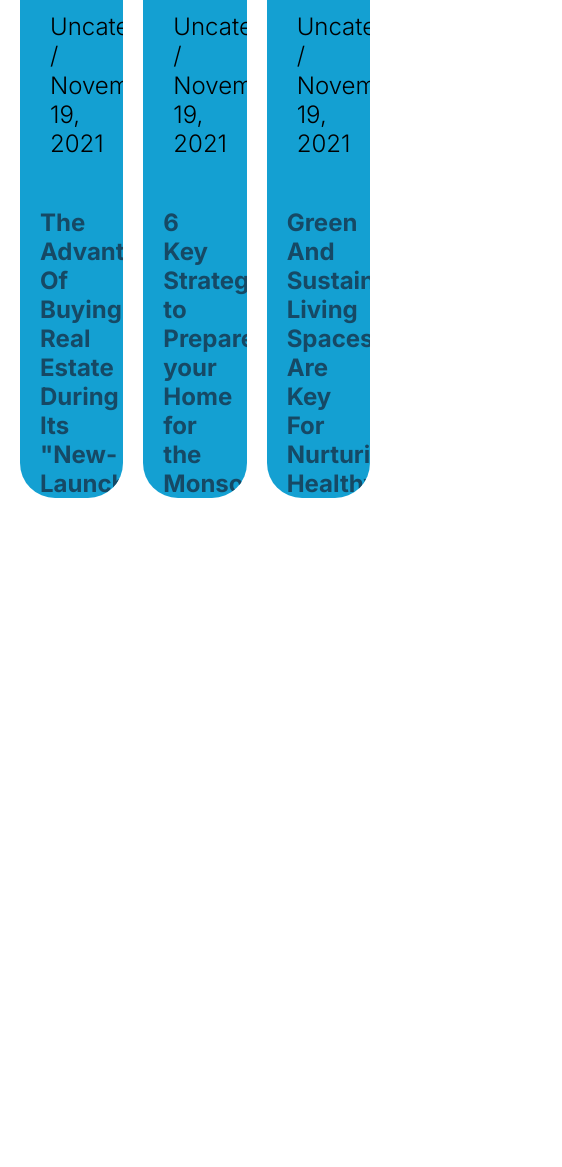
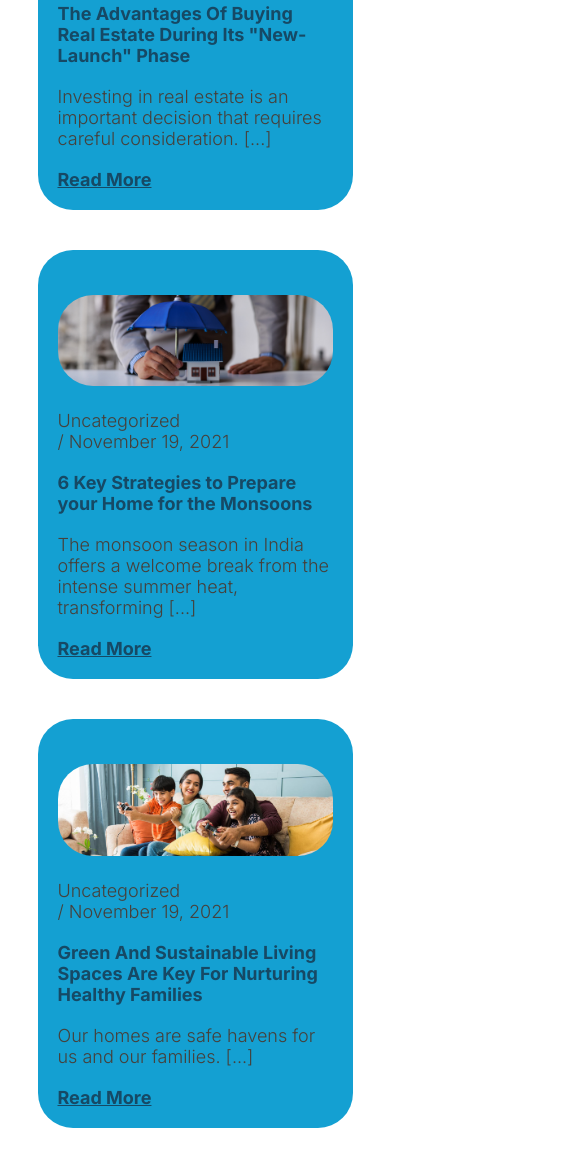
Before and after one commit to Abhirajtiwari1/Jd, a plain HTML site: page blog1.html in a window 390 px wide. Shown: the part 371-1538 px from the top of the page, 562 px wide, since content can reach past the window. Before the commit the page ends 889 px from the top, so only its background shows below. Drawn offline with Linux system fonts and the light colour scheme.

Commit message:
Update blog1.html
responsiveness updated.

```diff
--- a/blog1.html
+++ b/blog1.html
@@ -81,14 +81,16 @@
     padding: 20px;
     justify-content: center; /* Center the cards horizontally */
 }
+
 .card {
     width: 500px; /* Adjusted width for better alignment */
-            height: 718px;/* Adjusted height for better alignment */
+    height: 718px; /* Adjusted height for better alignment */
     border-radius: 35px;
     background-color: #14A0D2;
     overflow: hidden; /* Ensure content doesn't overflow */
     padding: 20px; /* Add padding inside the card */
 }
+
 .card img {
     width: 400px; /* Adjusted width for better alignment */
     height: auto; /* Maintain aspect ratio */
@@ -96,10 +98,110 @@
     margin-top: 25px;
     margin-left: 25px;
 }
+
 .card p, .card h1, .card a {
     margin-top: 50px;
     margin-bottom: 50px; /* Add margin between elements */
+    font-family: 'Inter', sans-serif; /* Set font family for consistency */
+    font-size: 24px; /* Set font size for consistency */
 }
+
+.card h1 {
+    font-weight: 700;
+    color: #164965;
+}
+
+.card p {
+    font-weight: 300;
+    color: #46413C;
+}
+
+.card a {
+    font-weight: 700;
+    color: #164965;
+    text-decoration: none; /* Remove underline */
+}
+
+        nav .menu-icon {
+    display: none; /* Hide menu icon on desktop */
+    font-size: 24px; /* Icon size */
+    cursor: pointer; /* Pointer cursor on hover */
+}
+        /* Media Query for Mobile Devices */
+        @media (max-width: 768px) {
+    /* Navbar styles */
+    nav {
+        justify-content: space-between; /* Maintain space between items */
+    }
+
+    nav .menu-icon {
+        display: block; /* Show menu icon on mobile */
+        position: absolute; /* Absolute positioning for the icon */
+        right: 20px; /* Position on the right */
+        top: 20px; /* Center vertically */
+    }
+
+    nav .nav-links {
+        display: none; /* Hide nav links by default */
+        flex-direction: column; /* Stack links vertically */
+        position: absolute; /* Position links absolutely */
+        top: 71px; /* Position below navbar */
+        left: 0; /* Align to left */
+        right: 0; /* Stretch to the right */
+        background-color: #F2F2F2; /* Match background color */
+        padding: 10px 0; /* Add padding */
+        z-index: 1; /* Ensure it appears above other elements */
+        align-items: center; /* Center items horizontally */
+        gap: 5px; /* Reduced space between links */
+    }
+
+    nav .nav-links.active {
+        display: flex; /* Show nav links when active */
+        justify-content: center; /* Center items when displayed */
+    }
+
+    nav a {
+        font-size: 14px; /* Adjust font size for mobile */
+        margin-bottom: 5px; /* Space between links */
+    }
+
+    /* Blog Section Styles */
+    #blog {
+        flex-direction: column; /* Stack cards vertically */
+        align-items: center; /* Center cards horizontally */
+    }
+
+    .card {
+        width: 90%; /* Take up most of the width on smaller screens */
+        height: auto; /* Allow height to adjust based on content */
+        margin-bottom: 20px; /* Space between cards */
+    }
+
+    .card img {
+        width: 100%; /* Make images responsive */
+        margin-left: 0; /* Remove left margin for mobile */
+    }
+
+    .card p, .card h1, .card a {
+        font-size: 20px; /* Reduce font size for better readability */
+        margin-top: 30px; /* Adjust top margin */
+        margin-bottom: 30px; /* Adjust bottom margin */
+    }
+}
+
+@media (max-width: 480px) {
+    /* Additional styles for very small screens */
+    .card {
+        height: auto; /* Ensure cards height is based on content */
+    }
+
+    .card p, .card h1, .card a {
+        font-size: 18px; /* Further reduce font size for small screens */
+        margin-top: 20px; /* Adjust top margin */
+        margin-bottom: 20px; /* Adjust bottom margin */
+    }
+}
+
     </style>
 </head>
 <body>
@@ -107,7 +209,9 @@
         <div class="navbar-container">
             <nav>
                 <img src="logo.jpeg" alt="Logo">
-                <div>
+                <div class="menu-icon" onclick="toggleMenu()">&#9776;</div> <!-- Hamburger menu icon -->
+                <div class="nav-links" id="navLinks" style="border-radius: 10px;
+                ;"> <!-- Container for nav links -->
                     <div class="dropdown">
                         <a href="#">About Us</a>
                         <div class="dropdown-content" style="height: 400px;">
@@ -149,98 +253,33 @@
     <section id="blog">
         <div class="card">
             <img src="blog1.png" alt="Blog 1">
-        <p style="font-family: Inter;
-        font-size: 24px;
-        font-weight: 300;
-        line-height: 29.05px;
-        text-align: left;
-        margin-left: 10px;
-        ">Uncategorized <br> / November 19, 2021</p>
-        <h1 style="font-family: Inter;
-        font-size: 24px;
-        font-weight: 700;
-        line-height: 29.05px;
-        text-align: left;
-        color: #164965;
-        ">The Advantages Of Buying Real Estate During Its "New-Launch" Phase</h1>
-        <p style="font-family: Inter;
-        font-size: 24px;
-        font-weight: 300;
-        line-height: 29.05px;
-        text-align: left;
-        color: #46413C;
-        ">Investing in real estate is an important decision that requires careful consideration. [...]</p>
-            <a href="#" style="font-family: Inter;
-            font-size: 24px;
-            font-weight: 700;
-            line-height: 29.05px;
-            text-align: left;
-            color: #164965;
-            ">Read More</a>
+            <p>Uncategorized <br> / November 19, 2021</p>
+            <h1>The Advantages Of Buying Real Estate During Its "New-Launch" Phase</h1>
+            <p>Investing in real estate is an important decision that requires careful consideration. [...]</p>
+            <a href="#" style="text-decoration: underline;">Read More</a>
         </div>
         <div class="card">
             <img src="blog2.png" alt="Blog 2">
-            <p style="font-family: Inter;
-            font-size: 24px;
-            font-weight: 300;
-            line-height: 29.05px;
-            text-align: left;
-            margin-left: 10px;
-
-            ">Uncategorized <br> / November 19, 2021</p>
-            <h1 style="font-family: Inter;
-            font-size: 24px;
-            font-weight: 700;
-            line-height: 29.05px;
-            text-align: left;
-            color: #164965;
-            ">6 Key Strategies to Prepare your Home for the Monsoons</h1>
-            <p style="font-family: Inter;
-            font-size: 24px;
-            font-weight: 300;
-            line-height: 29.05px;
-            text-align: left;
-            color: #46413C;
-            ">The monsoon season in India offers a welcome break from the intense summer heat, transforming  [...]</p>
-                <a href="#" style="font-family: Inter;
-                font-size: 24px;
-                font-weight: 700;
-                line-height: 29.05px;
-                text-align: left;
-                color: #164965;
-                ">Read More</a>
+            <p>Uncategorized <br> / November 19, 2021</p>
+            <h1>6 Key Strategies to Prepare your Home for the Monsoons</h1>
+            <p>The monsoon season in India offers a welcome break from the intense summer heat, transforming [...]</p>
+            <a href="#" style="text-decoration: underline;">Read More</a>
         </div>
         <div class="card">
             <img src="blog3.png" alt="Blog 3">
-            <p style="font-family: Inter;
-            font-size: 24px;
-            font-weight: 300;
-            line-height: 29.05px;
-            text-align: left;
-            margin-left: 10px;
-            ">Uncategorized <br> / November 19, 2021</p>
-            <h1 style="font-family: Inter;
-            font-size: 24px;
-            font-weight: 700;
-            line-height: 29.05px;
-            text-align: left;
-            color: #164965;
-            ">Green And Sustainable Living Spaces Are Key For Nurturing Healthy Families</h1>
-            <p style="font-family: Inter;
-            font-size: 24px;
-            font-weight: 300;
-            line-height: 29.05px;
-            text-align: left;
-            color: #46413C;
-            ">Our homes are safe havens for us and our families.  [...]</p>
-                <a href="#" style="font-family: Inter;
-                font-size: 24px;
-                font-weight: 700;
-                line-height: 29.05px;
-                text-align: left;
-                color: #164965;
-                ">Read More</a>
+            <p>Uncategorized <br> / November 19, 2021</p>
+            <h1>Green And Sustainable Living Spaces Are Key For Nurturing Healthy Families</h1>
+            <p>Our homes are safe havens for us and our families. [...]</p>
+            <a href="#" style="text-decoration: underline;">Read More</a>
         </div>
     </section>
+
 </body>
+<script>
+    function toggleMenu() {
+    const navLinks = document.getElementById('navLinks');
+    navLinks.classList.toggle('active'); // Toggle active class to show/hide links
+}
+
+</script>
 </html>
```
Lines whose indentation alone changed are shown as unchanged.
